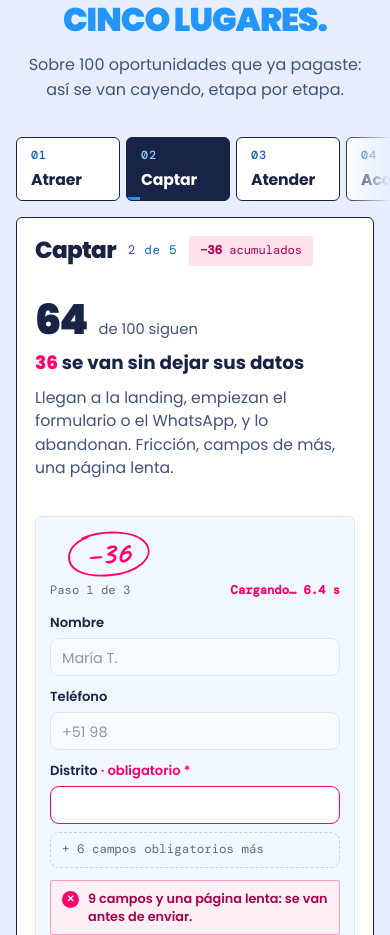
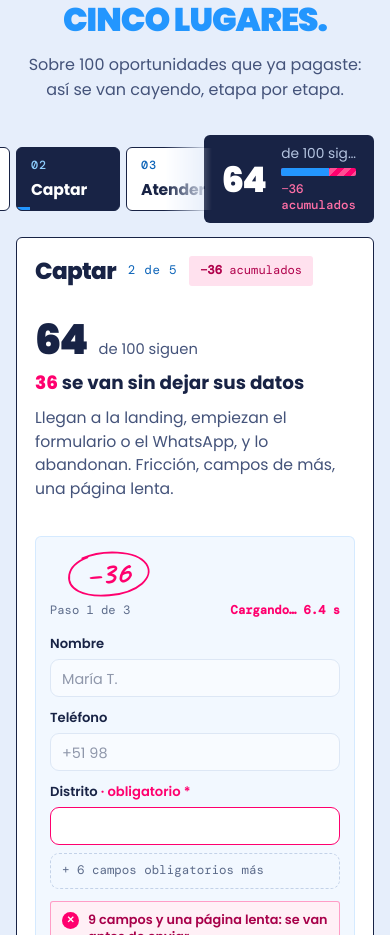
Before and after one commit to ManyaDM/manya-landing, a Next.js app: page /mapa-de-fugas in a window 390 px wide. Shown: the part 1042-1977 px from the top of the page. Built offline with nearby package versions, Linux system fonts and the light colour scheme.

Commit message:
fix(mapa-de-fugas): center the stage counter text box against the number

```diff
--- a/app/mapa-de-fugas/MapaDeFugas.jsx
+++ b/app/mapa-de-fugas/MapaDeFugas.jsx
@@ -1279,9 +1279,13 @@ export default function MapaDeFugas() {
             <button type="button" role="tab" id="tab-cerrar" aria-controls="panel-cerrar" aria-selected="false" tabIndex="-1" data-stage="cerrar"><small aria-hidden="true">05</small>Cerrar</button>{" "}
           </div>
           <div className="fugas-count" aria-hidden="true" style={{ "--v": "100" }}>
-            <p className="fc-row"><b data-count="">100</b><span data-count-label="">hacen clic en tu anuncio</span></p>{" "}
-            <i className="fc-bar" />{" "}
-            <span className="fc-loss" data-flow-loss="" data-state="start">Punto de partida</span>{" "}
+            <b className="fc-num" data-count="">100</b>{" "}
+            {/* label, bar and loss live in one box, centred as a block against the number */}
+            <div className="fc-meta">
+              <span className="fc-label" data-count-label="">hacen clic en tu anuncio</span>{" "}
+              <i className="fc-bar" />{" "}
+              <span className="fc-loss" data-flow-loss="" data-state="start">Punto de partida</span>{" "}
+            </div>
           </div>
           </div>
           <div className="fugas-panels">
--- a/app/mapa-de-fugas/mapa-de-fugas.css
+++ b/app/mapa-de-fugas/mapa-de-fugas.css
@@ -944,13 +944,12 @@ html:has(.mdf){scroll-behavior:smooth;scroll-padding-top:calc(80px + 20px)}
 /* fugas: pestañas y contador más bajos, panel más compacto */
 .mdf .fugas-top{margin-bottom:12px}
 .mdf .fugas-tabs button{padding:11px 16px;gap:6px}
-.mdf .fugas-count{grid-template-columns:auto minmax(0,1fr);align-items:center;column-gap:16px;row-gap:6px;padding:10px 18px}
-
-.mdf .fugas-count .fc-row{display:contents}
-.mdf .fugas-count .fc-row b{grid-row:1 / span 3;align-self:center;font-size:clamp(2.2rem,3vw,2.8rem)}
-/* one-line label so label, bar and loss stack evenly against the number */
-.mdf .fugas-count [data-count-label]{grid-column:2;font-size:.86rem;line-height:1.25;color:var(--on-navy-soft);white-space:nowrap;overflow:hidden;text-overflow:ellipsis}
-.mdf .fugas-count .fc-bar,.mdf .fugas-count .fc-loss{grid-column:2}
+/* counter: number + one box (label, bar, loss); the box is centred against the number as a whole */
+.mdf .fugas-count{display:flex;align-items:center;gap:16px;padding:10px 18px}
+.mdf .fc-num{flex:none;font-size:clamp(2.2rem,3vw,2.8rem);font-weight:900;line-height:1;letter-spacing:-.05em;font-variant-numeric:tabular-nums;color:#fff;text-box:trim-both cap alphabetic}
+.mdf .fc-meta{flex:1;min-width:0;display:grid;gap:6px}
+.mdf .fc-label{font-size:.86rem;line-height:1.25;color:var(--on-navy-soft);white-space:nowrap;overflow:hidden;text-overflow:ellipsis}
+.mdf .fc-meta .fc-loss{line-height:1.25}
 .mdf .fuga-panel{padding:clamp(18px,1.8vw,24px)}
 .mdf .fuga-copy,.mdf .fuga-panel .fuga-mock{margin-top:20px}
 .mdf .fuga-head h3{font-size:clamp(1.45rem,2vw,1.8rem)}
@@ -992,7 +991,8 @@ html:has(.mdf){scroll-behavior:smooth;scroll-padding-top:calc(80px + 20px)}
   .mdf .section-head{gap:10px;margin-bottom:28px}
   /* recorrido: contador más bajo (su etiqueta reserva siempre dos líneas) */
   .mdf .fugas-top{margin-bottom:10px}
-  .mdf .fugas-count{padding:6px 18px;row-gap:5px}
+  .mdf .fugas-count{padding:6px 18px}
+  .mdf .fc-meta{gap:5px}
   /* casos con cita: mismo contenido, espaciado más justo */
   .mdf .case{--cp:clamp(22px,2vw,28px);row-gap:12px}
   .mdf .case-top{padding-bottom:10px}
```
